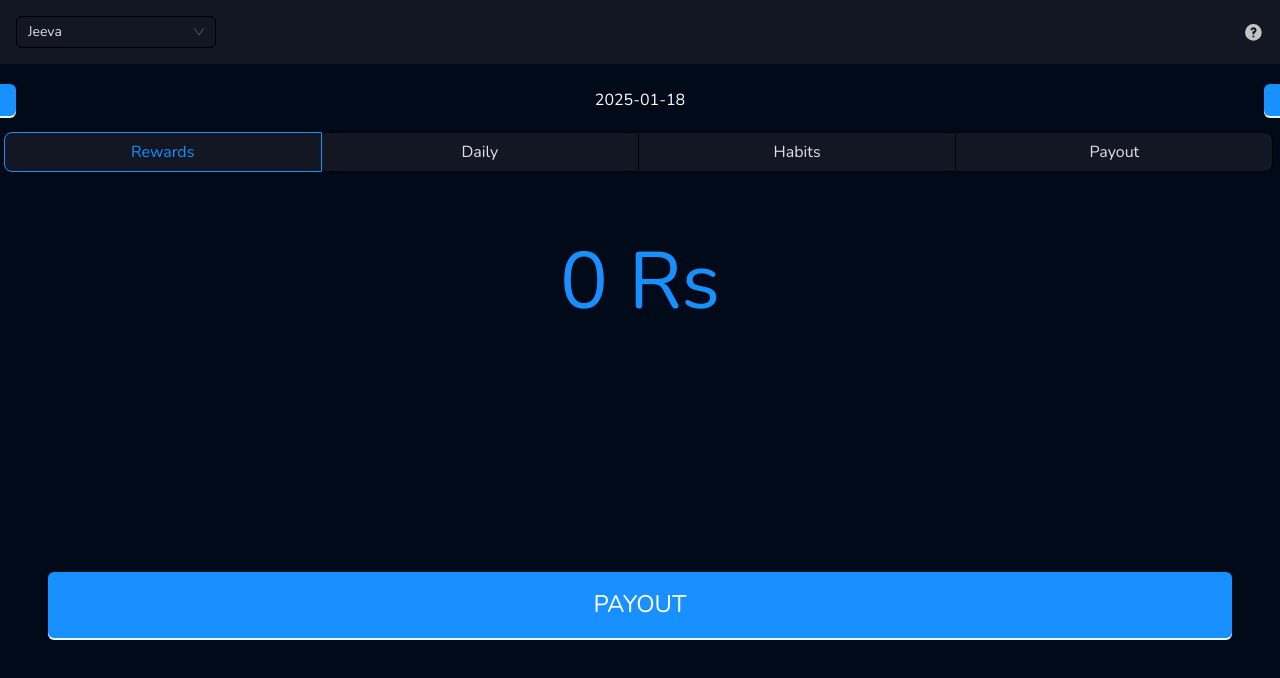
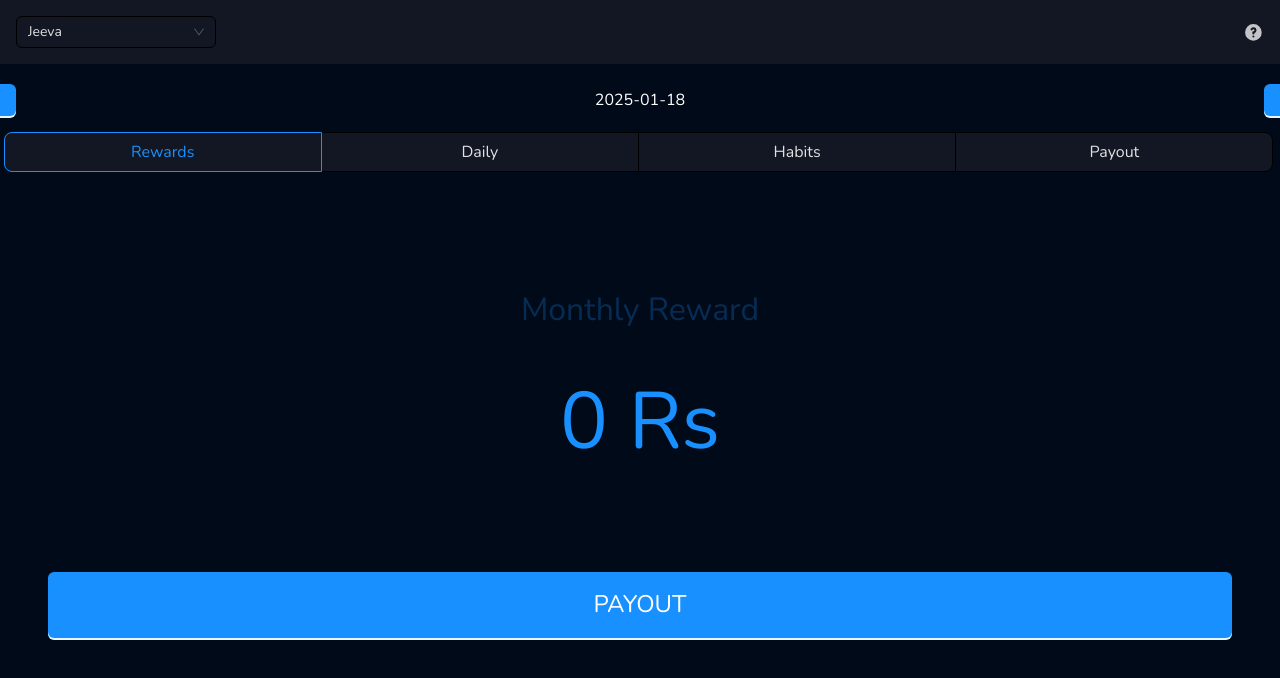
Before and after one commit to jeevakalaiselvam/nextjs-habit-rewards, a Next.js app: page /Main in a window 1280 px wide. Both pictures are taken after a click on the label "Rewards". Shown: the top 678 px of the page. Built offline with nearby package versions, Linux system fonts and the light colour scheme; no server answers; the database is empty.

Commit message:
Payout added

```diff
--- a/components/JeevaHabitRewards.jsx
+++ b/components/JeevaHabitRewards.jsx
@@ -16,6 +16,7 @@ export default function JeevaHabitRewards({ currentDate }) {
   const [habits, setHabits] = useState([]);
   const [selectedToDelete, setSelectedToDelete] = useState('');
   const [deleteMode, setDeleteMode] = useState(false);
+  const [showDaily, setShowDaily] = useState(false);
 
   const info = (message) => {
     messageApi.info('Hello, Ant Design!');
@@ -67,6 +68,9 @@ export default function JeevaHabitRewards({ currentDate }) {
   }, [currentDate]);
 
   const todayIdentifier = moment(new Date(currentDate)).format('YYYY-MM-DD');
+  const monthIdentifier = moment(new Date(currentDate))
+    .format('YYYY-MM-DD')
+    ?.split('-')?.[1];
 
   const deleteHabit = () => {
     setDeleting(true);
@@ -88,6 +92,17 @@ export default function JeevaHabitRewards({ currentDate }) {
 
   const allHabits = habitLogs;
   const allHabitsRewards = habitLogs?.reduce((acc, innerHabit) => {
+    const habit = habits?.find((h) => h?._id == innerHabit?.habitId);
+    return acc + innerHabit?.count * habit?.reward;
+  }, 0);
+
+  const monthlyHabits = habitLogs?.filter((habitLog) => {
+    const habit = habits?.find((h) => h?._id == habitLog?.habitId);
+    const dateFromTime = habitLog?.time?.split('-')?.[1];
+    const isHabitPartOfMonth = dateFromTime == monthIdentifier;
+    return isHabitPartOfMonth;
+  });
+  const monthlyHabitRewards = monthlyHabits?.reduce((acc, innerHabit) => {
     const habit = habits?.find((h) => h?._id == innerHabit?.habitId);
     return acc + innerHabit?.count * habit?.reward;
   }, 0);
@@ -121,7 +136,18 @@ export default function JeevaHabitRewards({ currentDate }) {
       )}
       {!habitLogsLoading && !habitsLoading && (
         <TotalRs>
-          <Amount>{todayHabitRewards} Rs</Amount>
+          {showDaily && (
+            <Amount onClick={() => setShowDaily((old) => !old)}>
+              <Info>Today Reward</Info>
+              <Data>{todayHabitRewards} Rs</Data>
+            </Amount>
+          )}
+          {!showDaily && (
+            <Amount onClick={() => setShowDaily((old) => !old)}>
+              <Info>Monthly Reward</Info>
+              <Data>{monthlyHabitRewards} Rs</Data>
+            </Amount>
+          )}
           <Payout>
             <Button
               variant="solid"
@@ -142,10 +168,29 @@ export default function JeevaHabitRewards({ currentDate }) {
   );
 }
 
+const Info = styled.div`
+  display: flex;
+  align-items: center;
+  justify-content: center;
+  width: 100%;
+  opacity: 0.25;
+  padding: 0rem 1rem 1rem 1rem;
+  font-size: 2rem;
+`;
+
+const Data = styled.div`
+  display: flex;
+  align-items: center;
+  padding: 2rem;
+  justify-content: center;
+  width: 100%;
+`;
+
 const Amount = styled.div`
   display: flex;
   align-items: flex-start;
   justify-content: center;
+  flex-direction: column;
   flex: 1;
   min-height: 40vh;
   max-height: 40vh;
@@ -206,7 +251,7 @@ const Container = styled.div`
   flex-direction: column;
   justify-content: flex-start;
   width: 100%;
-  min-height: 94vh;
-  max-height: 94vh;
+  min-height: 70vh;
+  max-height: 70vh;
   overflow: scroll;
 `;
```
